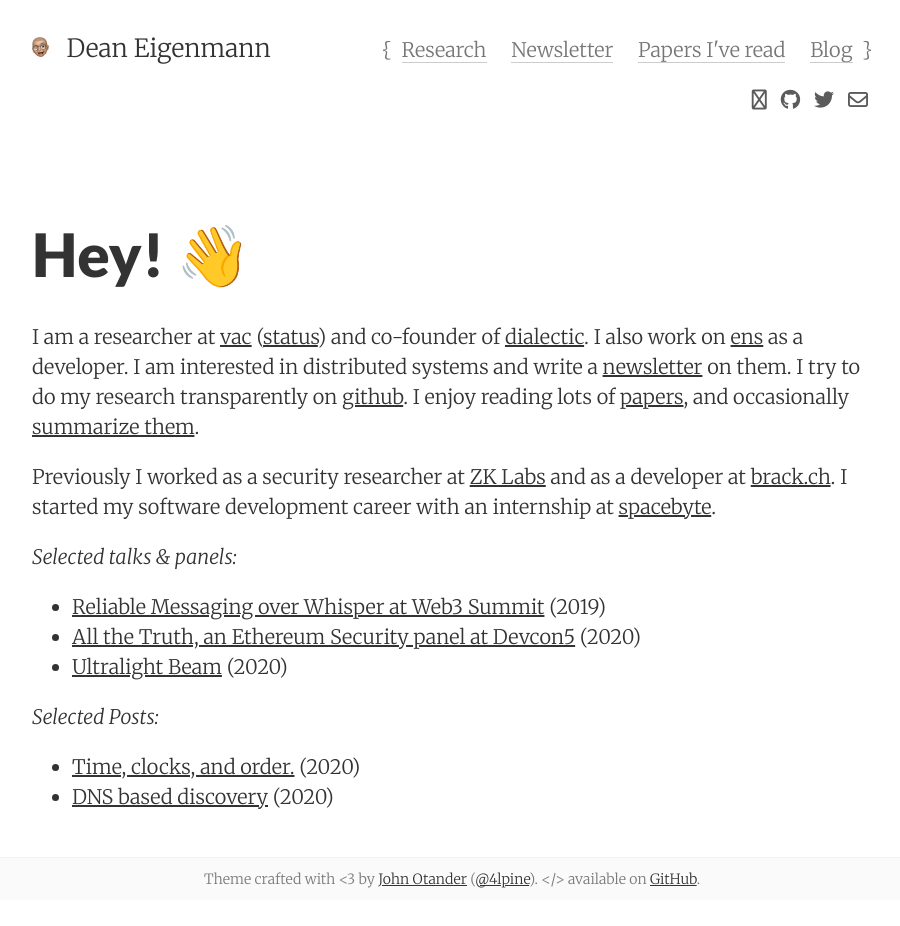
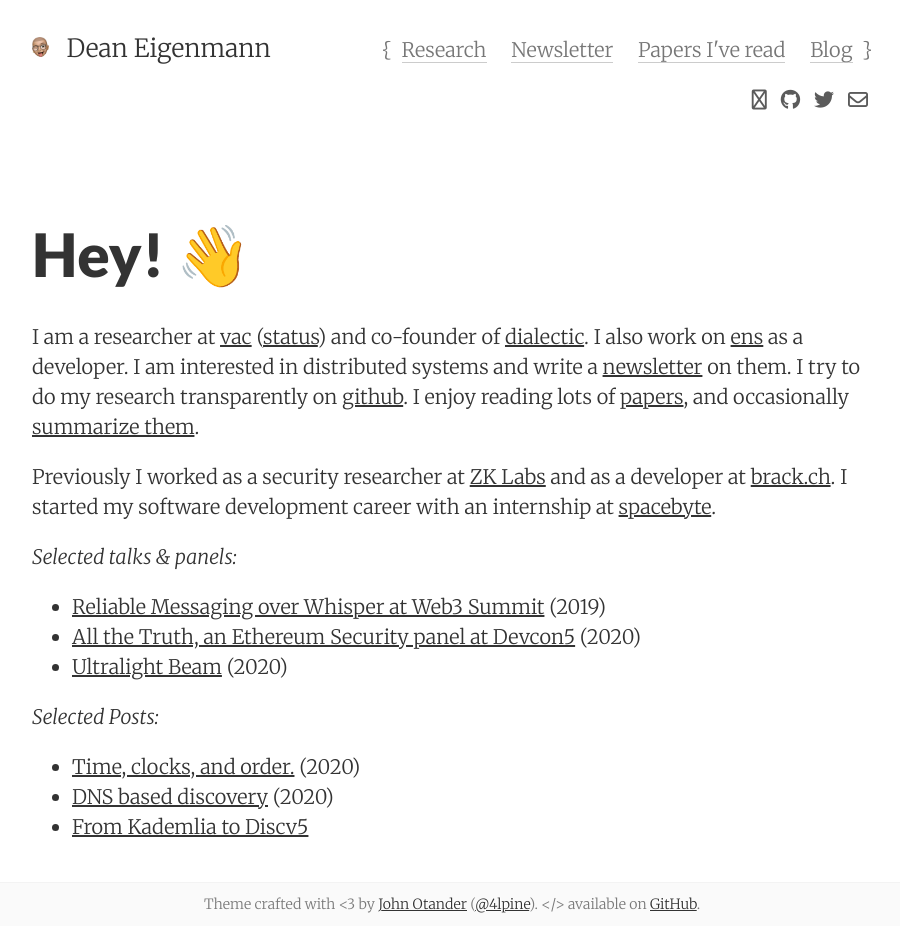
Before and after one commit to decanus/dean.eigenmann.me, a Jekyll site: the page built from index.md, in a window 1280 px wide. Shown: the whole page, without its empty margins (188-1088 px from the left). Built offline with Jekyll 4.4.1, drawn with Linux system fonts in a browser that asks for light colours; nearby versions of some CDN libraries; our own code applies the rules of GitHub Pages for plain Markdown files; before the commit the page ends 900 px from its top, so only the background shows below that.

Commit message:
Update index.md

```diff
--- a/index.md
+++ b/index.md
@@ -22,3 +22,4 @@ I started my software development career with an internship at [spacebyte](https
 
  - [Time, clocks, and order.](./_posts/2020-01-06-time-clocks-and-order.md) (2020)
  - [DNS based discovery](https://vac.dev/dns-based-discovery) (2020)
+ - [From Kademlia to Discv5](https://vac.dev/kademlia-to-discv5)
```
